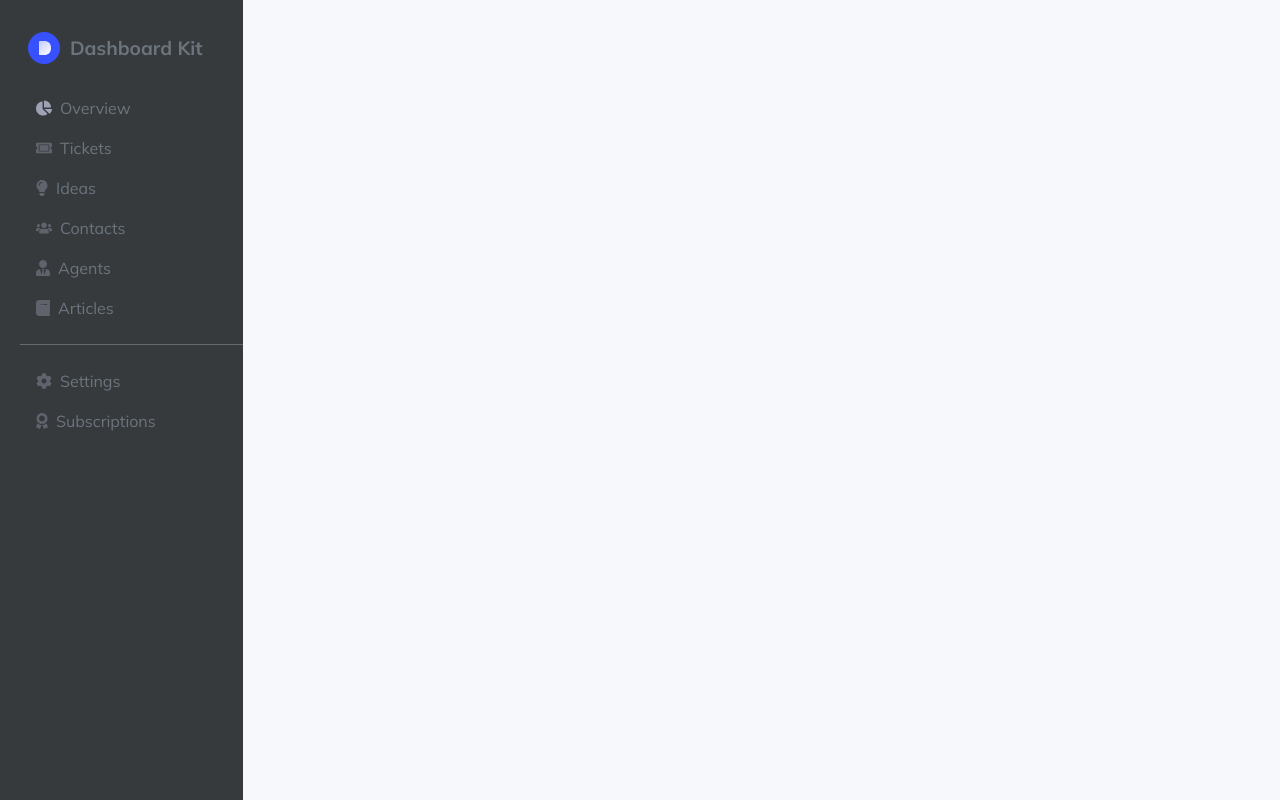
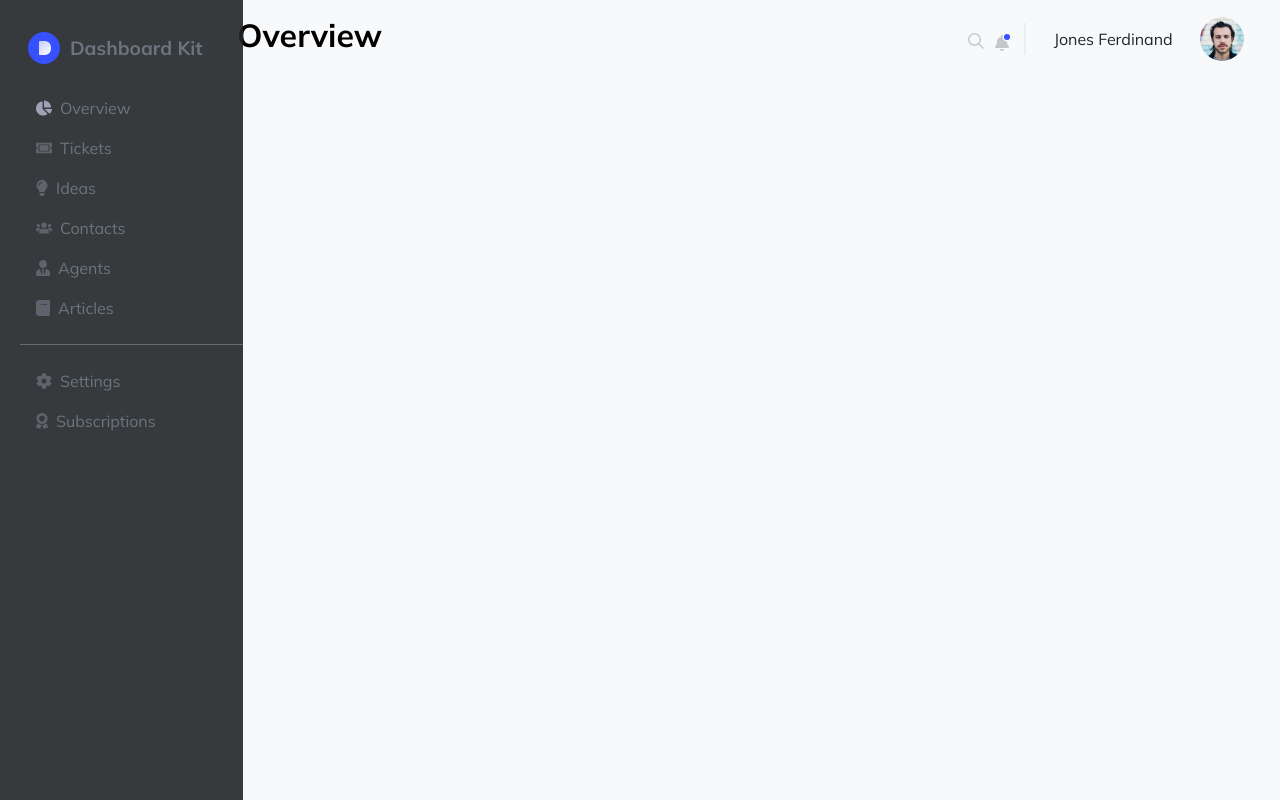
Before and after one commit to hannahrramirez/Group9_Bootstrap, a website: page public/index.html in a window 1280 px wide. Drawn offline with nearby package versions, Linux system fonts and the light colour scheme.

Commit message:
9th commit - overview & user avatar

```diff
--- a/public/assets/css/style.css
+++ b/public/assets/css/style.css
@@ -24,7 +24,7 @@ a {
     color: #3751FF !important;
   }
 
-  .avatar {
+  .user-avatar {
     width: 44px;
     height: 44px;
     border-radius: 100%;
--- a/public/index.html
+++ b/public/index.html
@@ -139,4 +139,62 @@
                 </div>
         </nav>
 
+		<!-- MAIN CONTENT -->
+        <main class="col-md-9 ms-sm-auto col-lg-10 px-md-4
+        text-bg-light p-3
+        ">
+
+            <!-- OVERVIEW & USER AVATAR -->
+
+            <!-- <header class="overview-header d-flex flex-row mb-3 justify-content-between align-items-center" > -->
+            <header class="d-flex align-items-center justify-content-between pb-4" >
+
+                <div class="col-lg-6">
+                    <h2 class="fw-bold">Overview</h2>
+                </div>
+
+				<!-- SEARCH BAR & USER AVATAR -->
+
+                <!-- <div class="d-flex flex-row mb-3 align-items-center p-4"> -->
+					<section class="d-flex align-items-center justify-content-between">
+						<div class="" style="width:300px;">
+
+							<ul class="nav nav-pills d-flex align-items-center justify-content-end justify-content-evenly">
+
+								<li>
+									<svg width="16" height="16" viewBox="0 0 16 16" fill="none" xmlns="http://www.w3.org/2000/svg">
+									<circle cx="6.5" cy="6.5" r="5.75" stroke="#C5C7CD" stroke-width="1.5"/>
+									<path d="M11 11L15 15" stroke="#C5C7CD" stroke-width="1.5" stroke-linecap="round"/>
+									</svg>
+								</li>
+
+								<li>
+									<svg width="17" height="19" viewBox="0 0 17 19" fill="none" xmlns="http://www.w3.org/2000/svg">
+										<path d="M6.99999 19C8.10374 19 8.99905 18.1047 8.99905 17H5.00093C5.00093 18.1047 5.89624 19 6.99999 19ZM13.7309 14.3216C13.1272 13.6728 11.9975 12.6969 11.9975 9.5C11.9975 7.07188 10.295 5.12812 7.99937 4.65125V4C7.99937 3.44781 7.55187 3 6.99999 3C6.44812 3 6.00062 3.44781 6.00062 4V4.65125C3.70499 5.12812 2.00249 7.07188 2.00249 9.5C2.00249 12.6969 0.872804 13.6728 0.269054 14.3216C0.0815536 14.5231 -0.00157141 14.7641 -8.9117e-06 15C0.00342859 15.5125 0.405616 16 1.00312 16H12.9969C13.5944 16 13.9969 15.5125 14 15C14.0016 14.7641 13.9184 14.5228 13.7309 14.3216Z" fill="#C5C7CD"/>
+										<circle cx="12" cy="5" r="3.75" fill="#3751FF" stroke="#F7F8FC" stroke-width="1.5"/>
+									</svg>
+								</li>
+
+								<li>
+									<svg width="2" height="32" viewBox="0 0 2 32" fill="none" xmlns="http://www.w3.org/2000/svg">
+										<path d="M1 0V32" stroke="#DFE0EB"/>
+									</svg>
+								</li>
+
+								<li>
+									<a class="nav-link text-dark" href="#" aria-expanded="false">Jones Ferdinand</a>
+								</li>
+
+								<li>
+									<img src="assets/images/User - Jones Ferdinand.jpg" class="user-avatar img-fluid rounded-pf" alt="Jones Ferdinand">
+								</li>
+
+							</ul>
+
+						</div>
+					</section>
+
+				</header>
+
+
 </html>
```
